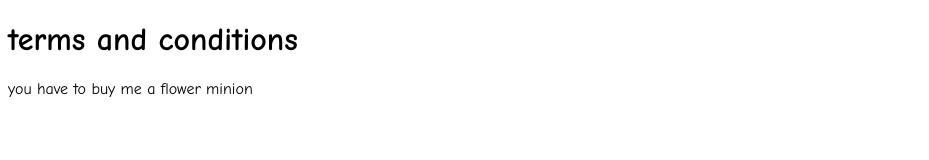
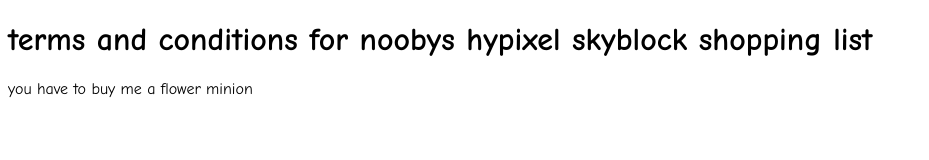
Before and after one commit to nooby124/noobys-hypixel-skyblock-shopping-list-terms-and-conditions, a plain HTML site: page index.html in a window 1280 px wide. Shown: the whole page, without its empty margins (0-929 px from the left). Drawn offline with Linux system fonts and the light colour scheme.

Commit message:
added text so its more beliveable

```diff
--- a/index.html
+++ b/index.html
@@ -7,7 +7,7 @@
     <link rel="stylesheet" href="styles.css">
 </head>
 <body>
-    <h1>terms and conditions</h1>
+    <h1>terms and conditions for noobys hypixel skyblock shopping list</h1>
     <p>you have to buy me a flower minion</p>
 </body>
 </html>
```
